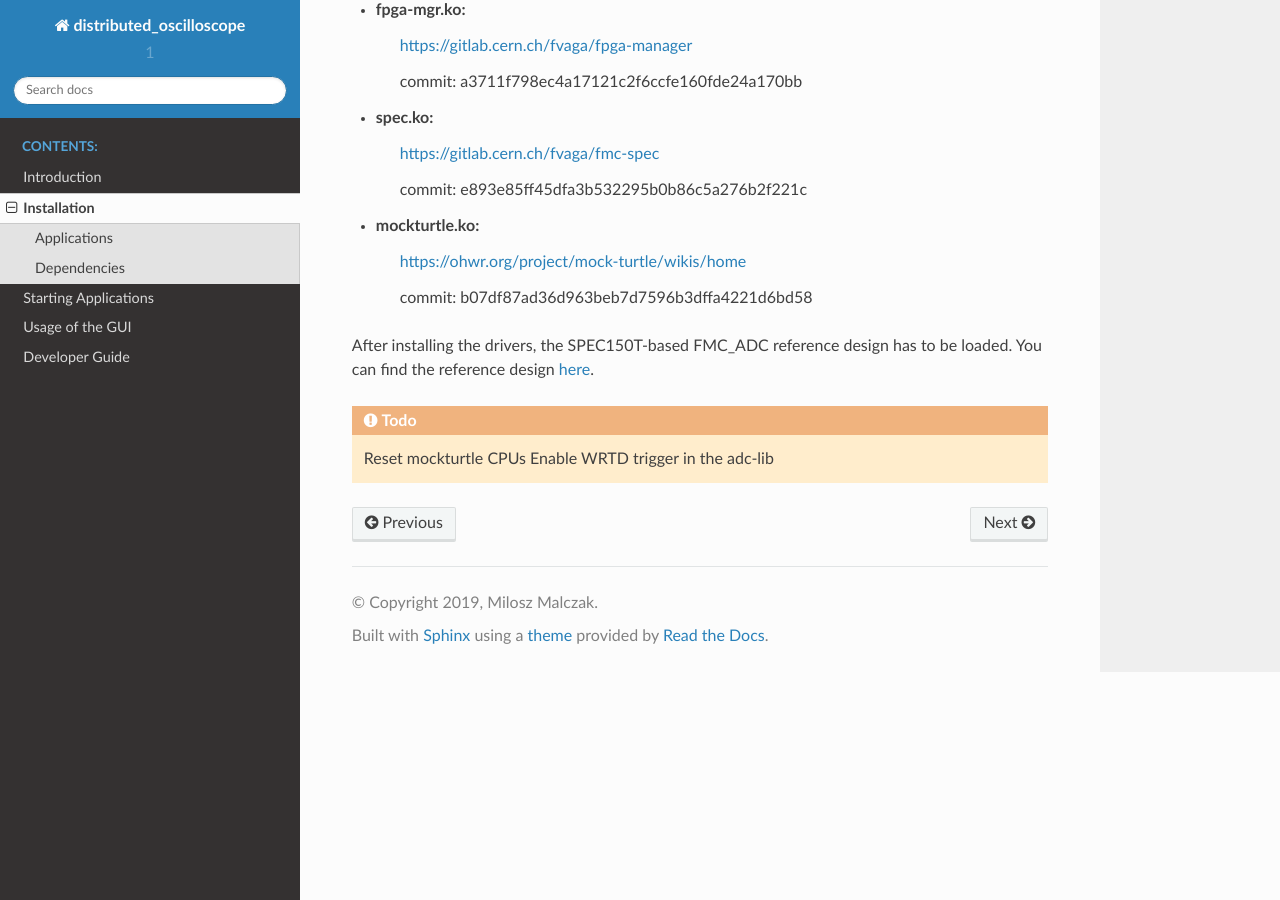
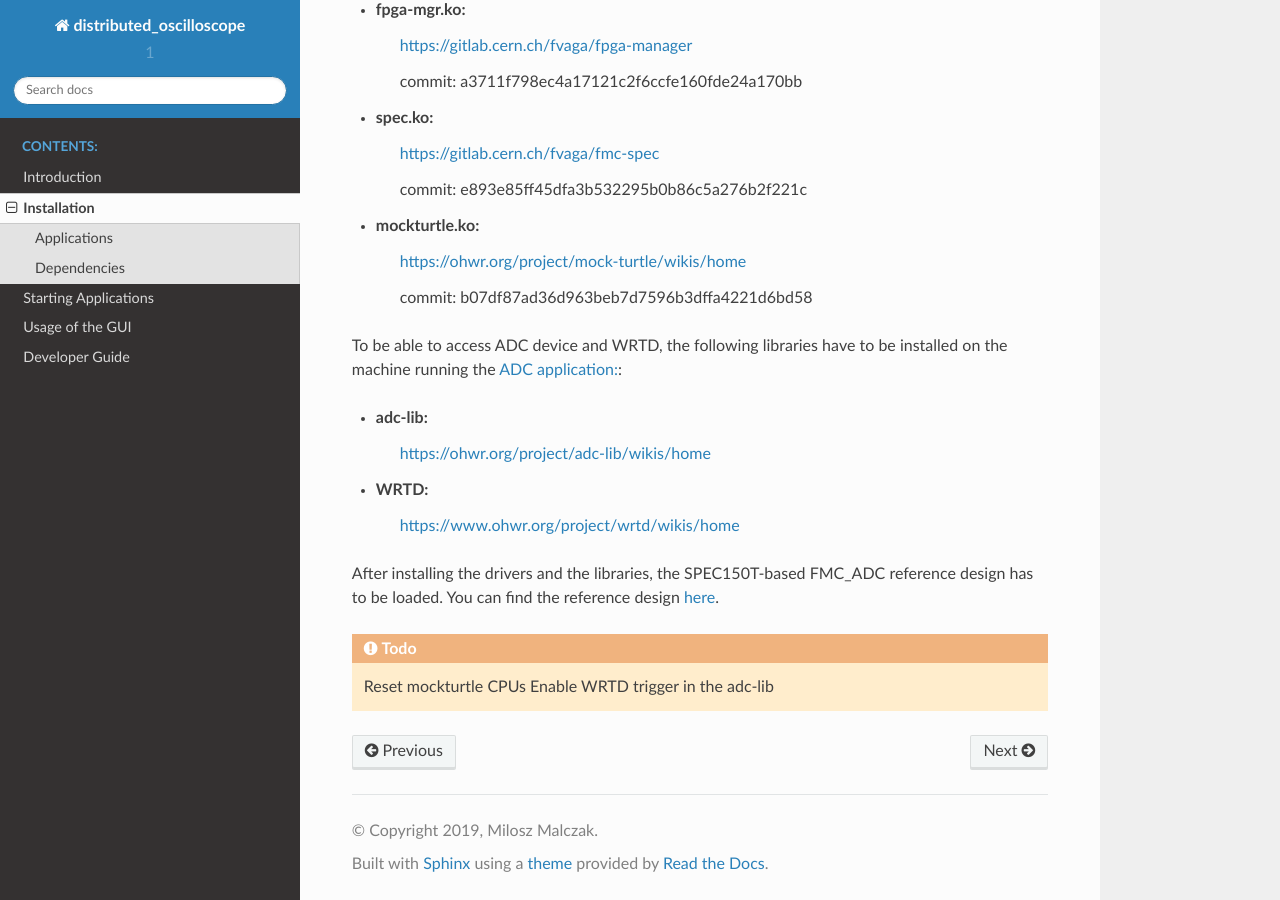
Before and after one commit to mmalczak/distributed-oscilloscope, a Sphinx documentation site: the page built from documentation/sphinx/installation.rst, in a window 1280 px wide and 900 px high, scrolled down 1824 px. Built offline with Sphinx 7.4.7 and the Read the Docs theme 2.0.0, drawn with Linux system fonts in a browser that asks for light colours.

```diff
--- a/documentation/sphinx/installation.rst
+++ b/documentation/sphinx/installation.rst
@@ -12,13 +12,15 @@ Applications
 
 .. important::
 
-    To be able to access the ADC device, the :ref:`dependencies` have to be installed.
+    To be able to access the ADC device, the :ref:`dependencies` have to be
+    installed.
 
 To use the DO, the python version 3.6 is required.
 
 
 
-Before installing the Distributed Oscilloscope and the requirements, create a python virtual environment to avoid issues with packages versions.
+Before installing the Distributed Oscilloscope and the requirements, create a
+python virtual environment to avoid issues with packages versions.
 
 .. code-block:: console
 
@@ -60,7 +62,8 @@ To install the dependencies for the ADC node, issue:
     $ pip install -r https://ohwr.org/project/distributed-oscilloscope/raw/master/software/DistributedOscilloscope/nodes/adc_lib_node/requirements.txt
 
 
-To display help for each of the applications, type the name of the applications with '-h' option, e.g.:
+To display help for each of the applications, type the name of the applications
+with '-h' option, e.g.:
 
 .. code-block:: console
 
@@ -111,9 +114,19 @@ To be able to access the ADC device, the following drivers need to be loaded:
 
     commit: b07df87ad36d963beb7d7596b3dffa4221d6bd58
 
+To be able to access ADC device and WRTD, the following libraries have to be
+installed on the machine running the :ref:`adc_application`:
+
+* adc-lib:
+    https://ohwr.org/project/adc-lib/wikis/home
+
+* WRTD:
+    https://www.ohwr.org/project/wrtd/wikis/home
 
 
-After installing the drivers, the SPEC150T-based FMC_ADC reference design has to be loaded. You can find the reference design `here <https://wrtd.readthedocs.io/en/latest/ref_spec_fmc_adc.html#spec150t-ref-adc>`_.
+After installing the drivers and the libraries, the SPEC150T-based FMC_ADC
+reference design has to be loaded. You can find the reference design
+`here <https://wrtd.readthedocs.io/en/latest/ref_spec_fmc_adc.html#spec150t-ref-adc>`_.
 
 .. todo::
     Reset mockturtle CPUs
--- a/documentation/sphinx/startup.rst
+++ b/documentation/sphinx/startup.rst
@@ -11,6 +11,7 @@ The first application that has to be run is the Server. When the Server is alrea
 
 Before starting any of the applications, start the virtual environment and install the Distributed Oscilloscope, as described in section :ref:`inst_app`.
 
+.. _server_application:
 
 Server Application
 --------------------
@@ -53,7 +55,7 @@ Optional arguments:
     * port -- port used on the current machine to listen for notifications and acquisition data, default value -- 8001
     * port_server -- port used on the Server to listen for the requests from the GUI, default value -- 8003
 
-
+.. _adc_application:
 
 ADC application:
 ------------------
```
Also changed, not shown: other parts of documentation/sphinx/startup.rst (+1 -0 lines), documentation/sphinx/developer_guide.rst (+91 -37 lines).
